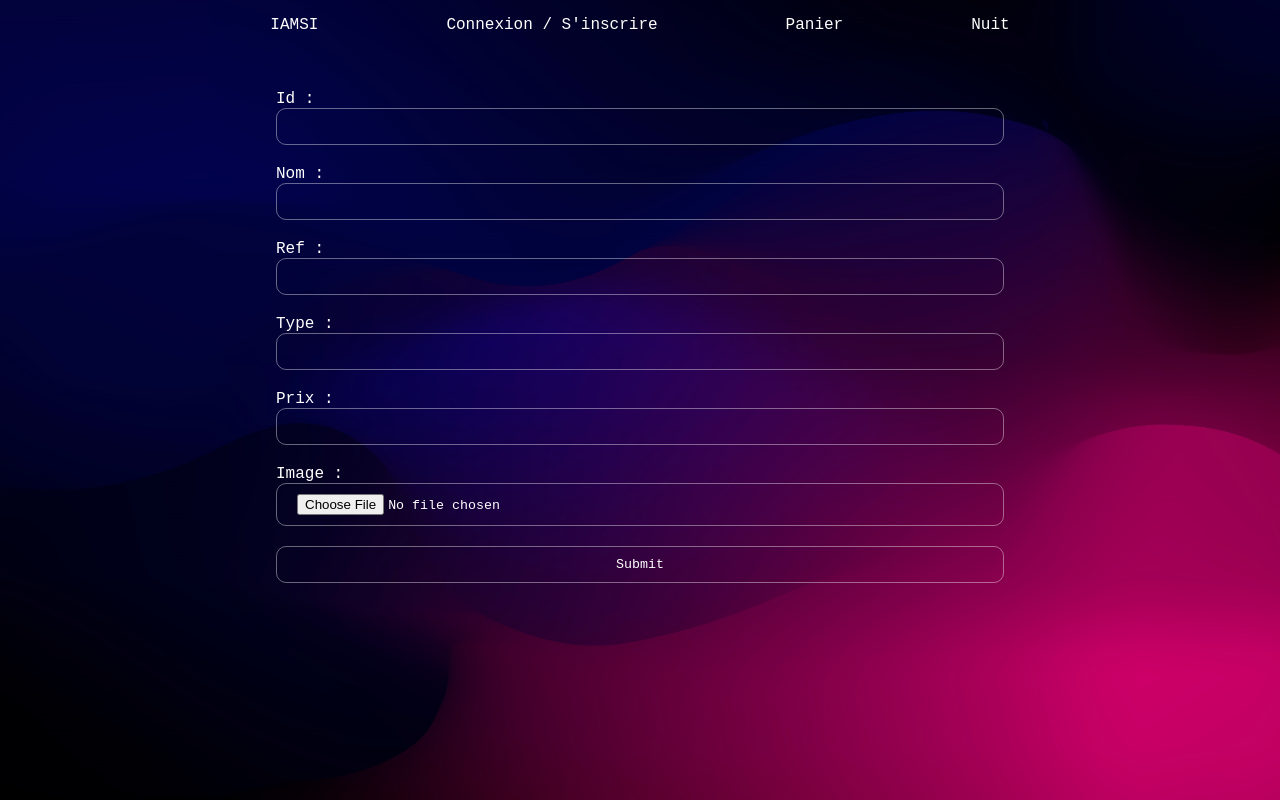
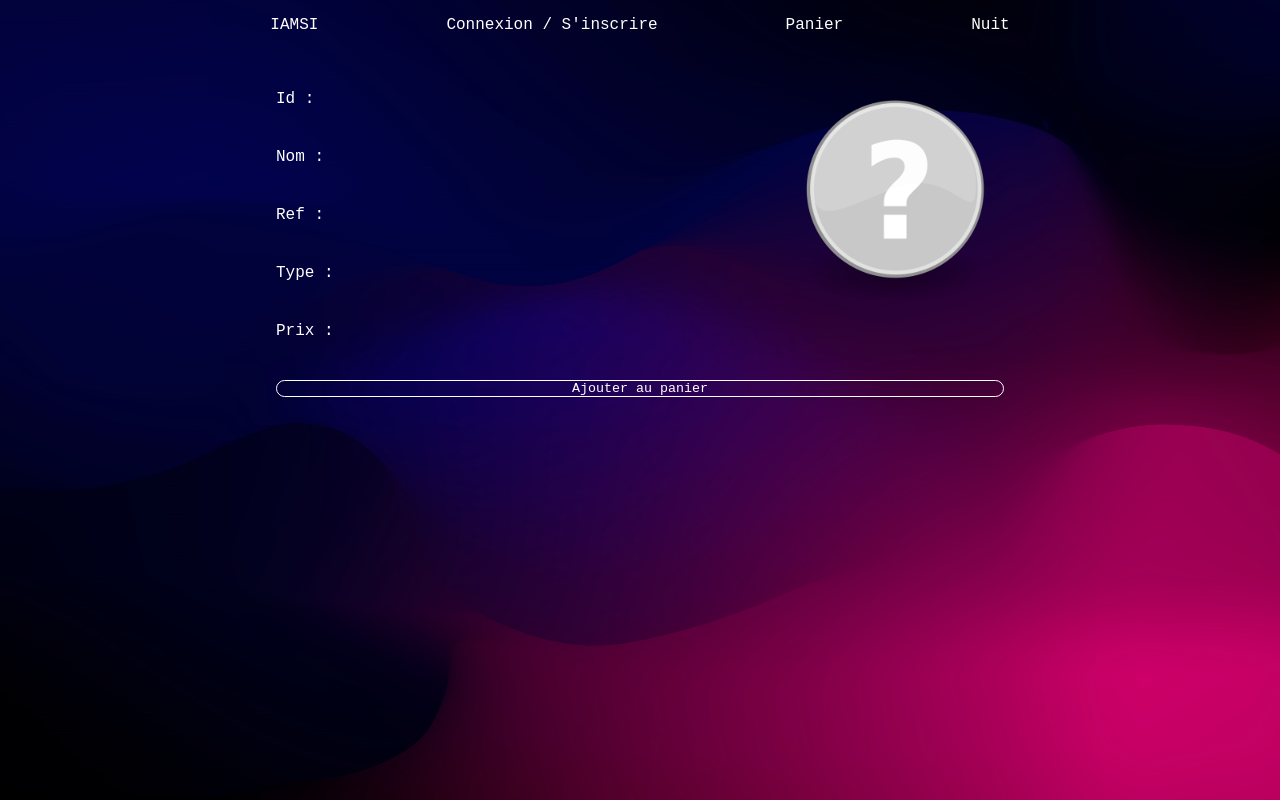
Before and after one commit to MikaChueWaye/IAMSI, a Symfony app: template templates/product/productPage.html.twig in a window 1280 px wide. Run offline with Twig, Linux system fonts and the light colour scheme; the template is opened without the code that fills it, so the values that code supplies are empty; some libraries are stand-ins or nearby versions.

Commit message:
productPage user view +                                       add to shopcart button

```diff
--- a/public/css/productPage.css
+++ b/public/css/productPage.css
@@ -13,7 +13,6 @@ img{
     top: 0;
     right: 0;
     width: 200px;
-    height: 200px;
     margin: 30px;
     z-index: 10;
 }
@@ -35,3 +34,14 @@ input {
 .submit-button:active {
     margin-top: 1px;
 }
+
+button {
+    background-color: transparent;
+    border: solid 1px white;
+    border-radius: 10px;
+    z-index: 10;
+}
+
+button:active {
+    margin-top: 1px;
+}
--- a/templates/product/productPage.html.twig
+++ b/templates/product/productPage.html.twig
@@ -8,48 +8,49 @@
     {% endif %}
 {% endblock %}
 {% block main %}
+{#    <fieldset>#}
+{#        <legend><h1>{{ product.name }}</h1></legend>#}
+{#        <label for="id">Id :</label>#}
+{#        <input id="id" type="text" value="{{ product.id }}" readonly/>#}
+{#        <label for="name">Nom :</label>#}
+{#        <input id="name" type="text" value="{{ product.name }}"/>#}
+{#        <label for="ref">Ref :</label>#}
+{#        <input id="ref" type="text" value="{{ product.ref }}"/>#}
+{#        <label for="type">Type :</label>#}
+{#        <input id="type" type="text" value="{{ product.type }}"/>#}
+{#        <label for="price">Prix :</label>#}
+{#        <input id="price" type="text" value="{{ product.price }}"/>#}
+{#        <label for="img">Image :</label>#}
+{#        <input id="img" type="file"/>#}
+{#        <input class="submit-button" type="submit">#}
+{#        <div id="fieldset-background" class="card"></div>#}
+{#    </fieldset>#}
+
     <fieldset>
         <legend><h1>{{ product.name }}</h1></legend>
-        <label for="id">Id :</label>
-        <input id="id" type="text" value="{{ product.id }}" readonly/>
-        <label for="name">Nom :</label>
-        <input id="name" type="text" value="{{ product.name }}"/>
-        <label for="ref">Ref :</label>
-        <input id="ref" type="text" value="{{ product.ref }}"/>
-        <label for="type">Type :</label>
-        <input id="type" type="text" value="{{ product.type }}"/>
-        <label for="price">Prix :</label>
-        <input id="price" type="text" value="{{ product.price }}"/>
-        <label for="img">Image :</label>
-        <input id="img" type="file"/>
-        <input class="submit-button" type="submit">
+        <img src="{{ product.imageProduct ? asset("img/products/uploads/" ~ product.imageProduct ~ "" ) : asset("img/products/undefined.png") }}" alt="product_image">
+        <div class="product-info">
+            <label for="id">Id :</label>
+            <p>{{ product.id }}</p>
+        </div>
+        <div class="product-info">
+            <label for="name">Nom :</label>
+            <p>{{ product.name }}</p>
+        </div>
+        <div class="product-info">
+            <label for="ref">Ref :</label>
+            <p>{{ product.ref }}</p>
+        </div>
+        <div class="product-info">
+            <label for="type">Type :</label>
+            <p>{{ product.type }}</p>
+        </div>
+        <div class="product-info">
+            <label for="price">Prix :</label>
+            <p>{{ product.price }}</p>
+        </div>
+        <button class="card">Ajouter au panier</button>
         <div id="fieldset-background" class="card"></div>
     </fieldset>
 
-{#    <fieldset>#}
-{#        <legend><h1>{{ product.name }}</h1></legend>#}
-{#        <img src="{{ product.imageProduct ? asset("img/products/uploads/" ~ product.imageProduct ~ "" ) : asset("img/products/undefined.png") }}" alt="product_image">#}
-{#        <div class="product-info">#}
-{#            <label for="id">Id :</label>#}
-{#            <p>{{ product.id }}</p>#}
-{#        </div>#}
-{#        <div class="product-info">#}
-{#            <label for="name">Nom :</label>#}
-{#            <p>{{ product.name }}</p>#}
-{#        </div>#}
-{#        <div class="product-info">#}
-{#            <label for="ref">Ref :</label>#}
-{#            <p>{{ product.ref }}</p>#}
-{#        </div>#}
-{#        <div class="product-info">#}
-{#            <label for="type">Type :</label>#}
-{#            <p>{{ product.type }}</p>#}
-{#        </div>#}
-{#        <div class="product-info">#}
-{#            <label for="price">Prix :</label>#}
-{#            <p>{{ product.price }}</p>#}
-{#        </div>#}
-{#        <div id="fieldset-background" class="card"></div>#}
-{#    </fieldset>#}
-
 {% endblock %}
```
